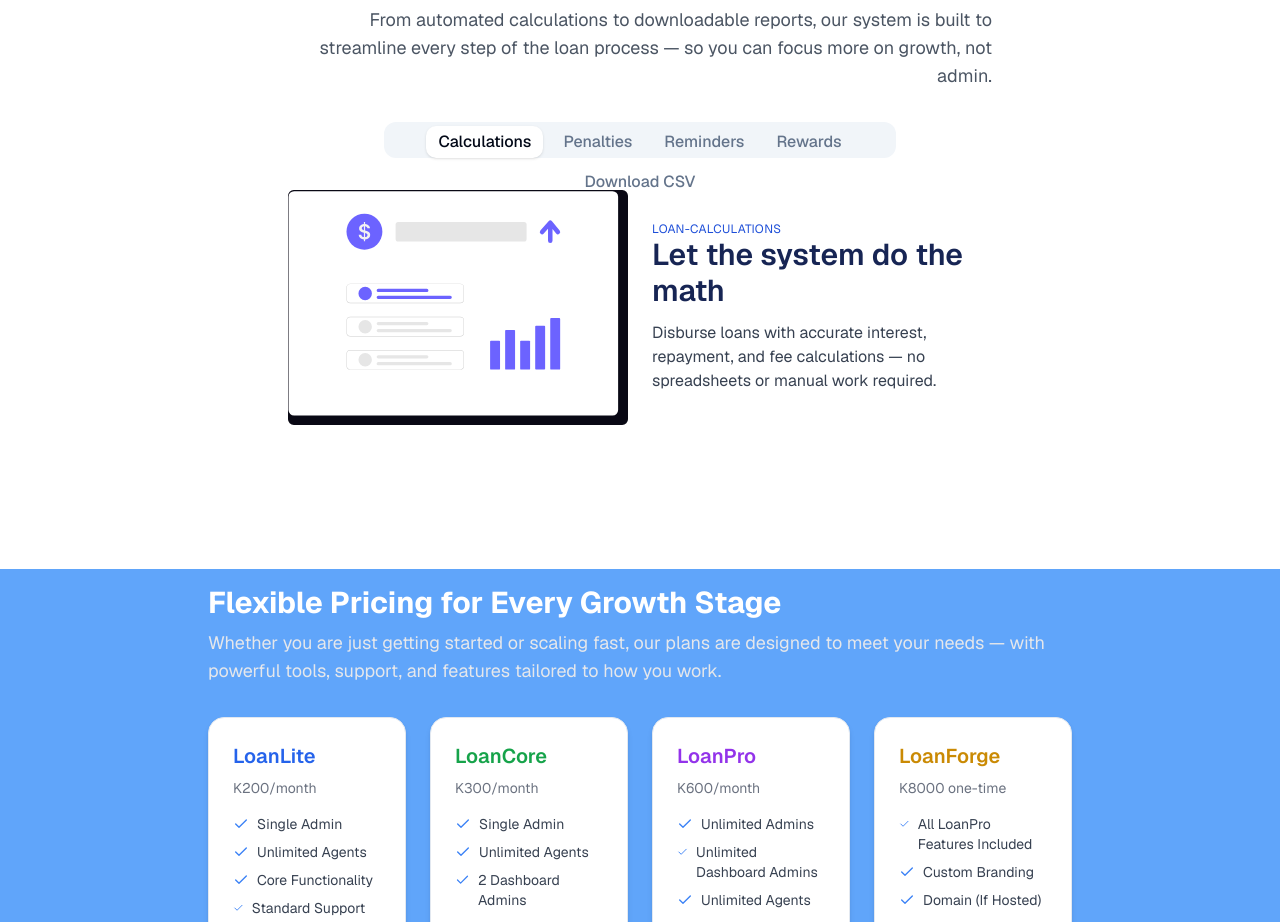
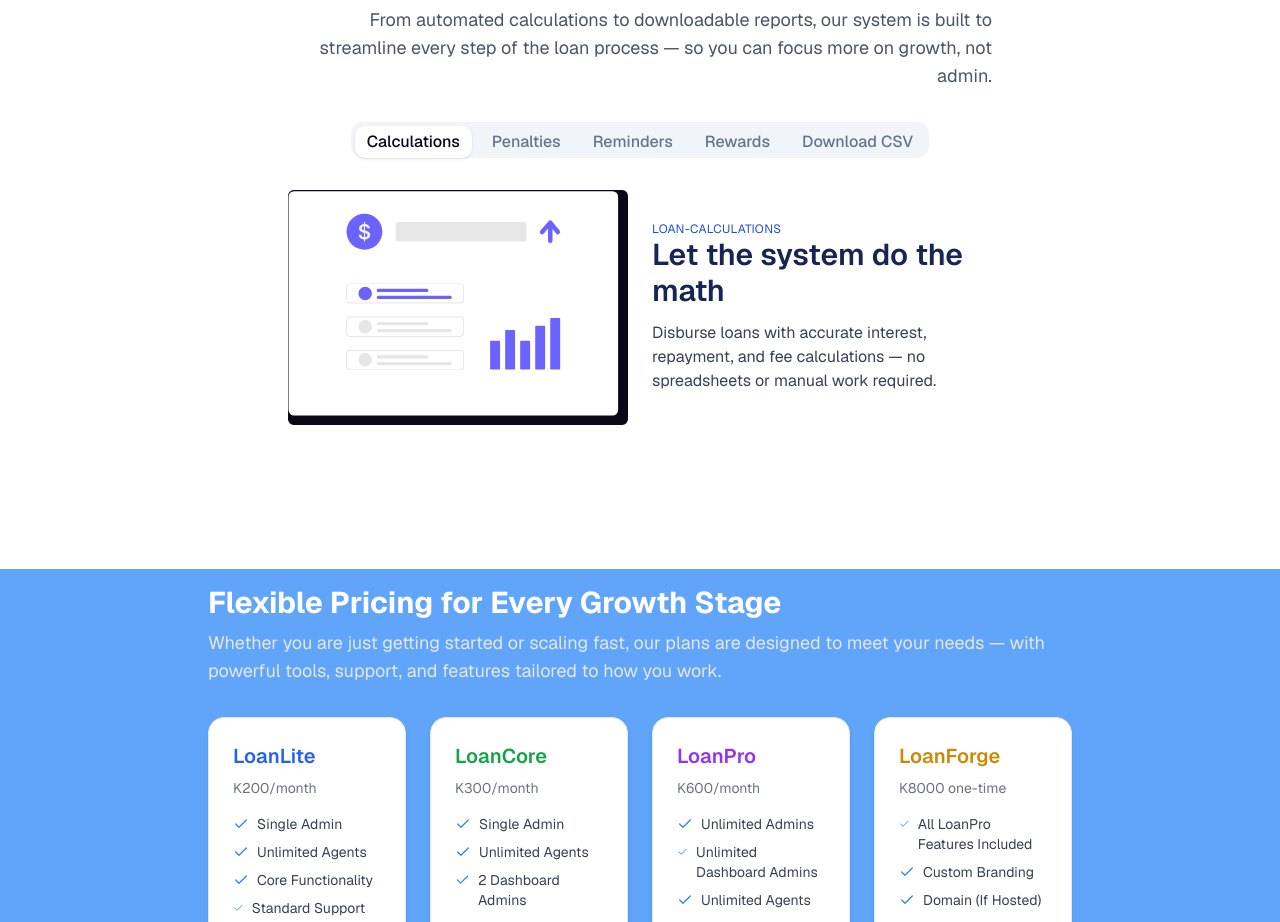
Before and after one commit to Janban-zm/loanlog_site, a Next.js app: page / in a window 1280 px wide. Shown: the part 1020-1942 px from the top of the page. Built offline with nearby package versions, Linux system fonts and the light colour scheme.

Commit message:
minor tweaks

```diff
--- a/components/home/features.tsx
+++ b/components/home/features.tsx
@@ -63,7 +63,7 @@ export function Features() {
         defaultValue={features[0].value}
         className="w-full max-w-6xl flex flex-col justify-center items-center"
       >
-        <TabsList className="flex flex-wrap gap-2 justify-center mb-6 max-w-lg">
+        <TabsList className="flex flex-wrap gap-2 justify-center mb-6 max-w-lg lg:max-w-max">
           {features.map((feature) => (
             <TabsTrigger
               key={feature.value}
```
